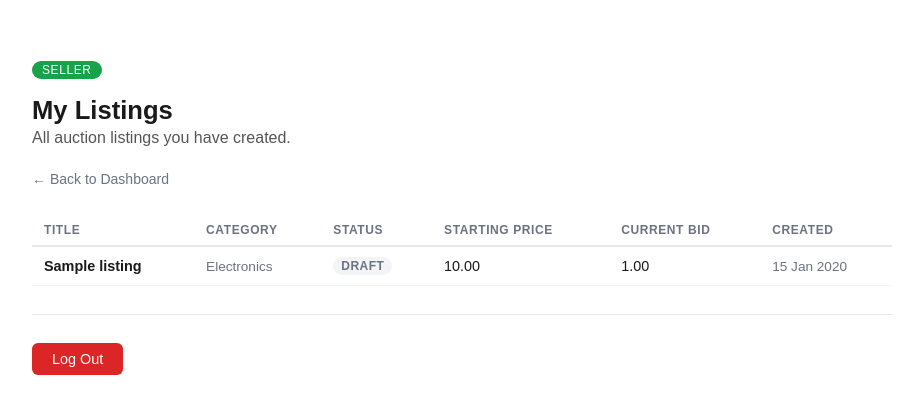
After one commit to Noobie33/auction-platform, a Laravel app: page /seller/listings in a window 1280 px wide. The commit adds this page. Shown: the top 414 px of the page, without its empty margins (178-1101 px from the left). Run offline with Laravel 12, Linux system fonts and the light colour scheme; a user stored in the database is signed in; data comes from the database, SQL or seed files in the repository; tables that the repository leaves empty hold one stand-in row (values such as "Sample post").

Commit message:
feat(listing): seller listing foundation and index

```diff
--- /dev/null
+++ b/app/Http/Controllers/Seller/ListingController.php
@@ -0,0 +1,27 @@
+<?php
+
+namespace App\Http\Controllers\Seller;
+
+use App\Http\Controllers\Controller;
+use App\Models\Listing;
+use Illuminate\View\View;
+
+class ListingController extends Controller
+{
+    /**
+     * Display the authenticated seller's own listings.
+     *
+     * scopeForSeller() scopes every query to the authenticated user's seller_id
+     * so no seller can ever see another seller's listings on this route.
+     * SoftDeletes global scope excludes soft-deleted listings automatically.
+     */
+    public function index(): View
+    {
+        $listings = Listing::forSeller(auth()->id())
+            ->with('category')
+            ->latest()
+            ->get();
+
+        return view('seller.listings.index', compact('listings'));
+    }
+}
--- a/app/Models/Listing.php
+++ b/app/Models/Listing.php
@@ -6,6 +6,8 @@ use Illuminate\Database\Eloquent\Model;
 use Illuminate\Database\Eloquent\Relations\BelongsTo;
 use Illuminate\Database\Eloquent\Relations\HasMany;
 use Illuminate\Database\Eloquent\SoftDeletes;
+use Illuminate\Database\Eloquent\Builder;
+use Illuminate\Support\Str;
 
 class Listing extends Model
 {
@@ -95,4 +97,98 @@ class Listing extends Model
     {
         return $this->hasMany(AutoBid::class);
     }
+
+    // ── Scopes ─────────────────────────────────────────────────────────────────
+
+    /**
+     * Limit query to listings belonging to a specific seller.
+     *
+     * Used by every seller-facing listing query: index, edit, publish, cancel.
+     * Never query the listings table on seller routes without this scope.
+     */
+    public function scopeForSeller(Builder $query, int $sellerId): Builder
+    {
+        return $query->where('seller_id', $sellerId);
+    }
+
+    // ── Ownership & Status Helpers ─────────────────────────────────────────────
+
+    /**
+     * Returns true if this listing belongs to the given user.
+     *
+     * Called at the top of every mutating controller method to prevent
+     * seller A from editing, publishing, or cancelling seller B's listings.
+     */
+    public function isOwnedBy(User $user): bool
+    {
+        return $this->seller_id === $user->id;
+    }
+
+    /**
+     * Returns true if the listing is in draft status.
+     *
+     * Only draft listings may be edited. edit() and update() call
+     * abort_if(!$listing->isDraft(), 403) after the ownership check.
+     */
+    public function isDraft(): bool
+    {
+        return $this->status === 'draft';
+    }
+
+    /**
+     * Returns true if the listing is currently published.
+     *
+     * Used by the index view to conditionally show the Cancel button
+     * and by publish() to guard against double-publishing.
+     */
+    public function isActive(): bool
+    {
+        return $this->status === 'active';
+    }
+
+    /**
+     * Returns true if the listing can be cancelled.
+     *
+     * Both draft and active listings are technically cancellable at the
+     * model level. The controller cancel() method may add a UX nudge
+     * suggesting deletion for drafts, but that preference is not encoded here.
+     */
+    public function isCancellable(): bool
+    {
+        return in_array($this->status, ['draft', 'active'], true);
+    }
+
+    // ── Slug Generation ────────────────────────────────────────────────────────
+
+    /**
+     * Generate a unique slug from a listing title.
+     *
+     * - Converts the title to a URL-safe base slug via Str::slug().
+     * - Checks active and soft-deleted listings via withTrashed() because the
+     *   database unique index still prevents duplicate slugs even when a listing
+     *   is soft-deleted.
+     * - Appends -2, -3, etc. until a free slug is found.
+     * - Excludes $excludeId so that updating with an unchanged title preserves
+     *   the existing slug without incorrectly generating a -2 suffix.
+     *
+     * @param  string   $title      The listing title to slugify.
+     * @param  int|null $excludeId  ID of the listing being updated, or null on create.
+     */
+    public static function generateSlug(string $title, ?int $excludeId = null): string
+    {
+        $base    = Str::slug($title);
+        $slug    = $base;
+        $counter = 2;
+
+        while (
+            static::withTrashed()
+                ->where('slug', $slug)
+                ->when($excludeId, fn (Builder $q) => $q->where('id', '!=', $excludeId))
+                ->exists()
+        ) {
+            $slug = $base . '-' . $counter;
+            $counter++;
+        }
+        return $slug;
+    }
 }
--- /dev/null
+++ b/resources/views/seller/listings/index.blade.php
@@ -0,0 +1,109 @@
+<!DOCTYPE html>
+<html lang="en">
+<head>
+    <meta charset="UTF-8">
+    <meta name="viewport" content="width=device-width, initial-scale=1.0">
+    <title>My Listings — Seller</title>
+    <style>
+        body              { font-family: sans-serif; max-width: 860px; margin: 60px auto; padding: 0 20px; color: #1a1a1a; }
+        h1                { font-size: 1.6rem; margin-bottom: 4px; }
+        p.subtitle        { color: #555; margin: 0 0 24px; }
+
+        /* Seller brand badge — green to match seller dashboard */
+        .badge            { display: inline-block; background: #16a34a; color: #fff; font-size: 0.75rem; padding: 2px 10px; border-radius: 99px; text-transform: uppercase; letter-spacing: 0.05em; }
+
+        /* Per-row status badges */
+        .status-badge     { display: inline-block; font-size: 0.75rem; font-weight: 600; padding: 2px 8px; border-radius: 99px; text-transform: uppercase; letter-spacing: 0.04em; }
+        .status-draft     { background: #f3f4f6; color: #6b7280; }
+        .status-active    { background: #dcfce7; color: #16a34a; }
+        .status-cancelled { background: #fee2e2; color: #dc2626; }
+        .status-ended     { background: #dbeafe; color: #2563eb; }
+        .status-failed    { background: #fef3c7; color: #d97706; }
+
+        .page-header      { display: flex; align-items: center; justify-content: space-between; margin-bottom: 28px; }
+        .back-link        { font-size: 0.875rem; color: #6b7280; text-decoration: none; }
+        .back-link:hover  { color: #1a1a1a; }
+
+        table             { width: 100%; border-collapse: collapse; }
+        thead th          { text-align: left; font-size: 0.75rem; text-transform: uppercase; letter-spacing: 0.05em; color: #6b7280; padding: 8px 12px; border-bottom: 2px solid #e5e7eb; }
+        tbody tr          { border-bottom: 1px solid #f3f4f6; }
+        tbody tr:hover    { background: #f9fafb; }
+        td                { padding: 10px 12px; font-size: 0.9rem; vertical-align: middle; }
+
+        .listing-title    { font-weight: 600; }
+        .text-muted       { color: #6b7280; font-size: 0.85rem; }
+
+        .empty            { text-align: center; padding: 52px 0; }
+        .empty p          { color: #6b7280; margin: 0; font-size: 0.95rem; }
+
+        .divider          { border: none; border-top: 1px solid #e5e7eb; margin: 28px 0; }
+        button            { background: #dc2626; color: #fff; border: none; padding: 8px 20px; border-radius: 6px; cursor: pointer; font-size: 0.9rem; }
+        button:hover      { background: #b91c1c; }
+    </style>
+</head>
+<body>
+
+    <span class="badge">Seller</span>
+    <h1>My Listings</h1>
+    <p class="subtitle">All auction listings you have created.</p>
+
+    <div class="page-header">
+        <a class="back-link" href="{{ route('seller.dashboard') }}">← Back to Dashboard</a>
+    </div>
+
+    @if ($listings->isEmpty())
+        <div class="empty">
+            <p>You have not created any listings yet.</p>
+        </div>
+    @else
+        <table>
+            <thead>
+                <tr>
+                    <th>Title</th>
+                    <th>Category</th>
+                    <th>Status</th>
+                    <th>Starting Price</th>
+                    <th>Current Bid</th>
+                    <th>Created</th>
+                </tr>
+            </thead>
+            <tbody>
+                @foreach ($listings as $listing)
+                    <tr>
+                        <td>
+                            <span class="listing-title">{{ $listing->title }}</span>
+                        </td>
+                        <td>
+                            <span class="text-muted">{{ $listing->category?->name ?? '—' }}</span>
+                        </td>
+                        <td>
+                            <span class="status-badge status-{{ $listing->status }}">
+                                {{ $listing->status }}
+                            </span>
+                        </td>
+                        <td>{{ number_format($listing->starting_price, 2) }}</td>
+                        <td>
+                            @if ($listing->current_bid !== null)
+                                {{ number_format($listing->current_bid, 2) }}
+                            @else
+                                <span class="text-muted">—</span>
+                            @endif
+                        </td>
+                        <td>
+                            <span class="text-muted">{{ $listing->created_at->format('d M Y') }}</span>
+                        </td>
+                    </tr>
+                @endforeach
+            </tbody>
+        </table>
+    @endif
+
+    <hr class="divider">
+
+    <form method="POST" action="{{ route('logout') }}">
+        @csrf
+        <button type="submit">Log Out</button>
+    </form>
+
+</body>
+</html>
--- a/routes/web.php
+++ b/routes/web.php
@@ -11,6 +11,7 @@ use App\Http\Controllers\Bidder\BidderDashboardController;
 use App\Http\Controllers\Staff\StaffDashboardController;
 use App\Http\Controllers\Profile\ProfileController;
 use App\Http\Controllers\Admin\CategoryController;
+use App\Http\Controllers\Seller\ListingController;
 
 
 Route::get('/', function () {
@@ -79,6 +80,10 @@ Route::middleware(['auth', 'check.account.status', 'verified'])->group(function
         ->middleware('role:seller')
         ->name('seller.dashboard');
 
+    Route::get('/seller/listings', [ListingController::class, 'index'])
+        ->middleware('role:seller')
+        ->name('seller.listings.index');
+
      // ── Bidder ────────────────────────────────────────────────────────────────
     Route::get('/bidder/dashboard', BidderDashboardController::class)
         ->middleware('role:bidder')
```
Also changed, not shown: resources/views/seller/dashboard.blade.php (+14 -0 lines), tests/Feature/Seller/SellerListingTest.php (added, +148 -0 lines).
